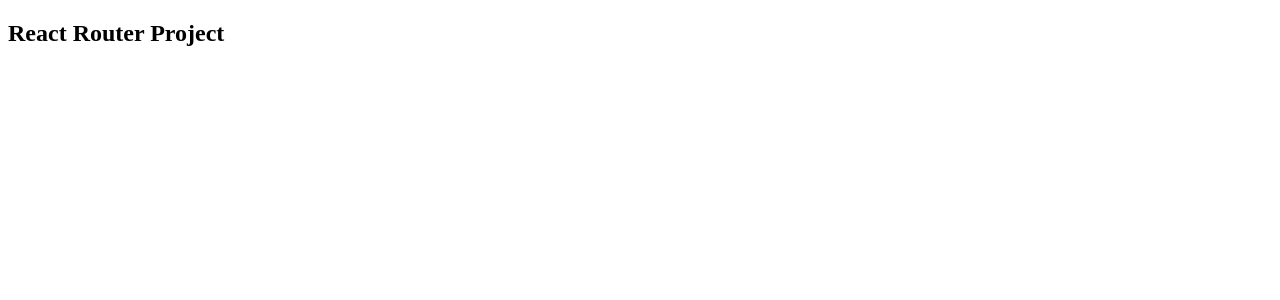
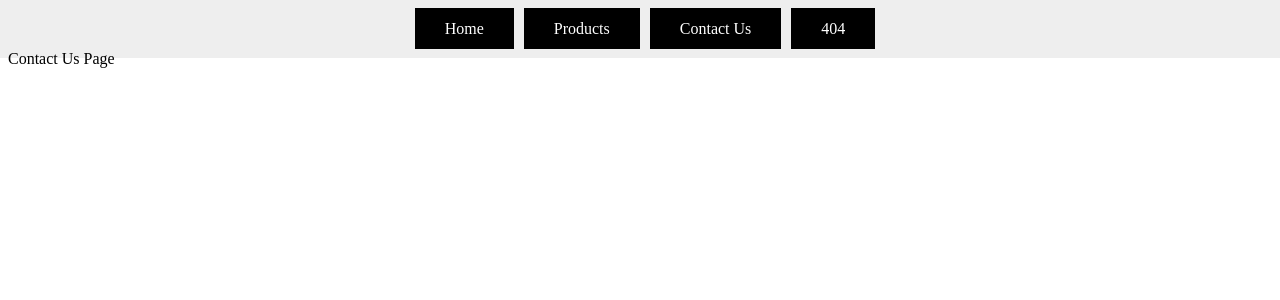
Before and after one commit to ManiruzzamanAkash/ReactBasic2Pro, a React (Create React App) app: page /contact-us in a window 1280 px wide. Shown: the top 300 px of the page. Built offline with nearby package versions, Linux system fonts and the light colour scheme.

Commit message:
Day 25 - Added React Router basic setup

```diff
--- a/package.json
+++ b/package.json
@@ -9,6 +9,7 @@
     "@testing-library/user-event": "^12.8.3",
     "react": "^17.0.2",
     "react-dom": "^17.0.2",
+    "react-router-dom": "^6.0.2",
     "react-scripts": "4.0.0",
     "web-vitals": "^0.2.4"
   },
--- a/src/App.js
+++ b/src/App.js
@@ -1,12 +1,29 @@
-
 import React from "react";
+import './assets/style.css';
+import { BrowserRouter, Routes, Route, Link } from "react-router-dom";
+import ContactUs from "./components/ContactUs";
+import Home from "./components/Home";
 
 const App = () => {
   return (
+    <BrowserRouter>
       <div className="app">
-        <h2>React Router Project</h2>
+        <ul className="navbar">
+          <li>
+            <Link to="/">Home</Link>
+          </li>
+          <li><Link to="/products">Products</Link></li>
+          <li><Link to="/contact-us">Contact Us</Link></li>
+          <li><Link to="/404">404</Link></li>
+        </ul>
       </div>
-  )
-}
+
+      <Routes>
+        <Route path="/" element={<Home />}></Route>
+        <Route path="/contact-us" element={<ContactUs />}></Route>
+      </Routes>
+    </BrowserRouter>
+  );
+};
 
 export default App;
--- /dev/null
+++ b/src/assets/style.css
@@ -0,0 +1,22 @@
+.app {
+    text-align: center;
+}
+.navbar {
+    list-style: none;
+    background: #eee;
+    padding: 20px;
+    margin: -8px;
+}
+
+.navbar li {
+    display: inline;
+    padding: 0px;
+    margin-left: 10px;
+}
+
+.navbar li a {
+    background: #000;
+    padding: 12px 30px;
+    color: #fff;
+    text-decoration: none;
+}
--- /dev/null
+++ b/src/components/ContactUs.jsx
@@ -0,0 +1,11 @@
+import React from 'react';
+
+const ContactUs = () => {
+    return (
+        <div>
+            Contact Us Page
+        </div>
+     );
+}
+
+export default ContactUs;
--- /dev/null
+++ b/src/components/Home.jsx
@@ -0,0 +1,11 @@
+import React from 'react';
+
+const Home = () => {
+    return (
+        <div>
+            Home Page
+        </div>
+     );
+}
+
+export default Home;
```
Also changed, not shown: 1 other file (tests, documents, lock files or other folders).
